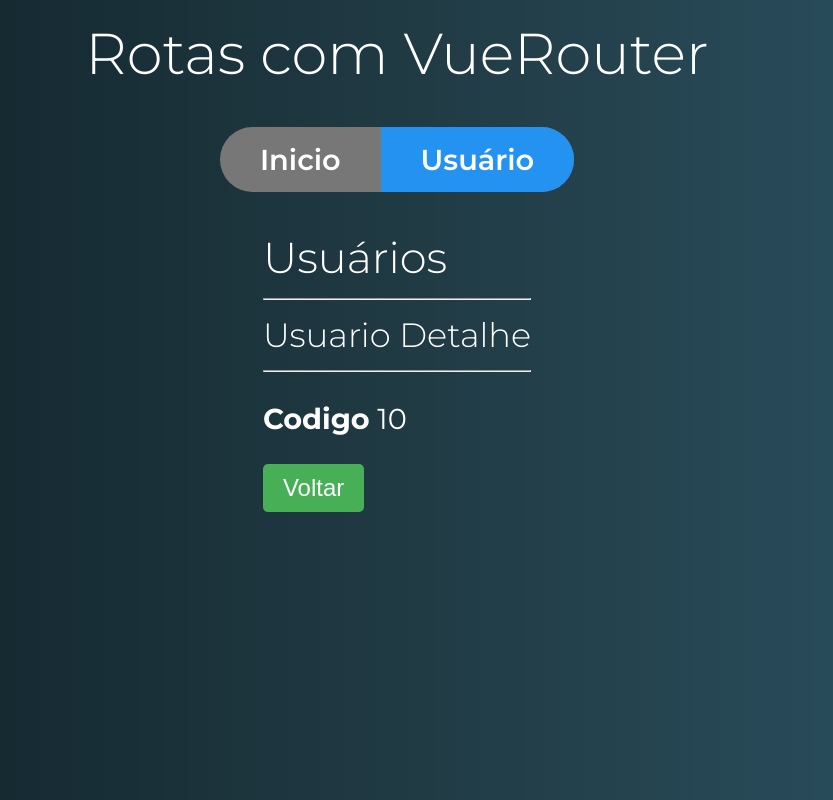
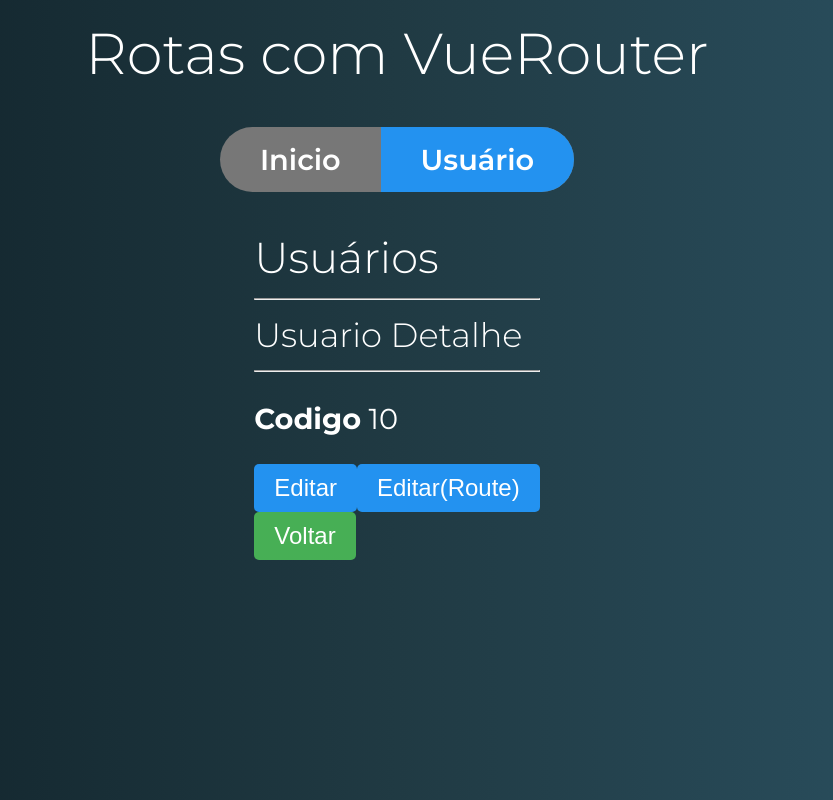
Before and after one commit to jnthnklvn/curso_vue, a Vue app in the folder aulas/rotas-exercicios/: page /usuario/10 in a window 1280 px wide. Shown: the whole page, without its empty margins (243-1076 px from the left). Built offline with nearby package versions, Linux system fonts and the light colour scheme.

Commit message:
Dinamicidade route link

```diff
--- a/aulas/rotas-exercicios/src/components/usuario/UsuarioDetalhe.vue
+++ b/aulas/rotas-exercicios/src/components/usuario/UsuarioDetalhe.vue
@@ -6,6 +6,12 @@
       <strong>Codigo</strong>
       {{ id }}
     </p>
+    <router-link tag="button" primario :to="`/usuario/${id}/editar`">Editar</router-link>
+    <router-link
+      tag="button"
+      primario
+      :to="`/usuario/${this.$route.params.id}/editar`"
+    >Editar(Route)</router-link>
   </div>
 </template>
 
--- a/aulas/rotas-exercicios/src/components/usuario/UsuarioEditar.vue
+++ b/aulas/rotas-exercicios/src/components/usuario/UsuarioEditar.vue
@@ -5,6 +5,10 @@
     <p>
       <strong>Codigo</strong>
       {{ id }}
+    </p>
+    <p>
+      <strong>Codigo</strong>
+      $route {{ $route.params.id }}
     </p>
   </div>
 </template>
```
